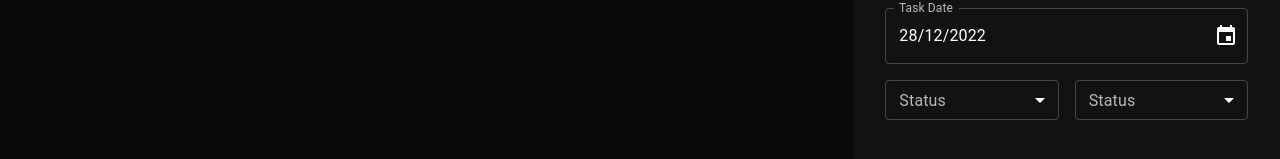
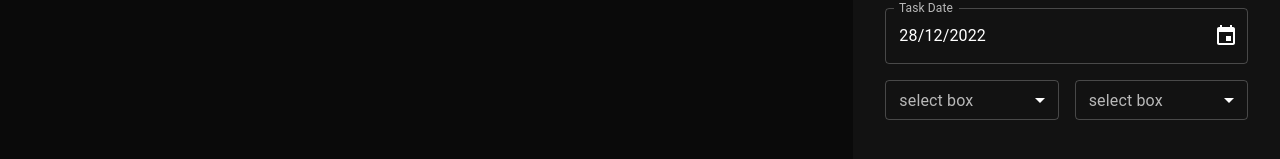
Before and after one commit to qbixmex/Todo-React, a React (Create React App) app: page / in a window 1280 px wide. Shown: the part 535-694 px from the top of the page. Built offline with nearby package versions, Linux system fonts and the light colour scheme.

Commit message:
task-select-field-interface-props

```diff
--- a/package.json
+++ b/package.json
@@ -1,6 +1,6 @@
 {
   "name": "todo-react",
-  "version": "0.18.0",
+  "version": "0.19.0",
   "private": true,
   "dependencies": {
     "@emotion/react": "^11.10.5",
--- a/src/components/createTaskForm/_taskSelectField.tsx
+++ b/src/components/createTaskForm/_taskSelectField.tsx
@@ -3,21 +3,36 @@ import InputLabel from '@mui/material/InputLabel';
 import MenuItem from '@mui/material/MenuItem';
 import FormControl from '@mui/material/FormControl';
 import Select from '@mui/material/Select';
+import { ISelectField } from './interfaces/ISelectField';
+import { SelectChangeEvent } from '@mui/material';
 
-export const TaskSelectField: FC = (): ReactElement => {
+export const TaskSelectField: FC<ISelectField> = ({
+  name = 'Select Box',
+  label = 'select box',
+  value = '',
+  onChange = (e: SelectChangeEvent) => console.log(e),
+  items = [{ value: '', label: 'Item' }],
+  disabled = false,
+}): ReactElement => {
   return (
     <FormControl fullWidth size="small">
-      <InputLabel id="status">Status</InputLabel>
+      <InputLabel id={`${name}-id`}>{label}</InputLabel>
       <Select
         labelId="status"
-        id="status-select"
-        value=""
+        id={`${name}-id-select`}
         label="Status"
-        name="status"
+        name={name}
+        value={value}
+        onChange={onChange}
+        disabled={disabled}
       >
-        <MenuItem value={10}>Ten</MenuItem>
-        <MenuItem value={20}>Twenty</MenuItem>
-        <MenuItem value={30}>Thirty</MenuItem>
+        {
+          items.map((item, index) => (
+            <MenuItem key={`${item.label}-${index + 1}`} value={item.value}>
+              {item.label}
+            </MenuItem>
+          ))
+        }
       </Select>
     </FormControl>
   );
--- /dev/null
+++ b/src/components/createTaskForm/interfaces/ISelectField.ts
@@ -0,0 +1,15 @@
+import { IDisabled } from './IDisabled';
+import { SelectChangeEvent } from '@mui/material';
+
+export interface ISelectItems {
+  value: string;
+  label: string;
+}
+
+export interface ISelectField extends IDisabled {
+  name?: string;
+  label?: string;
+  value?: string;
+  onChange?: (e: SelectChangeEvent) => void;
+  items?: ISelectItems[];
+}
```
